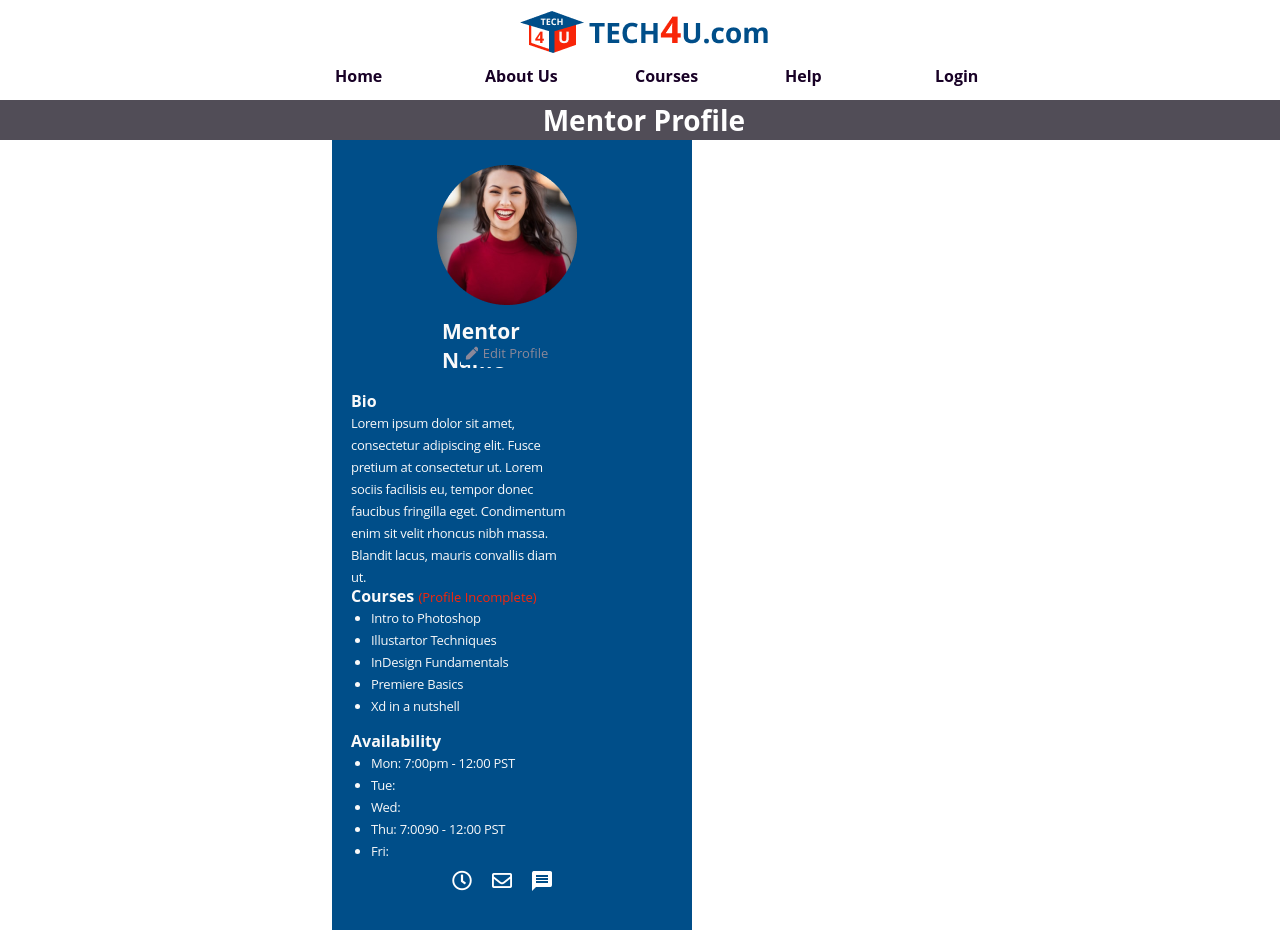
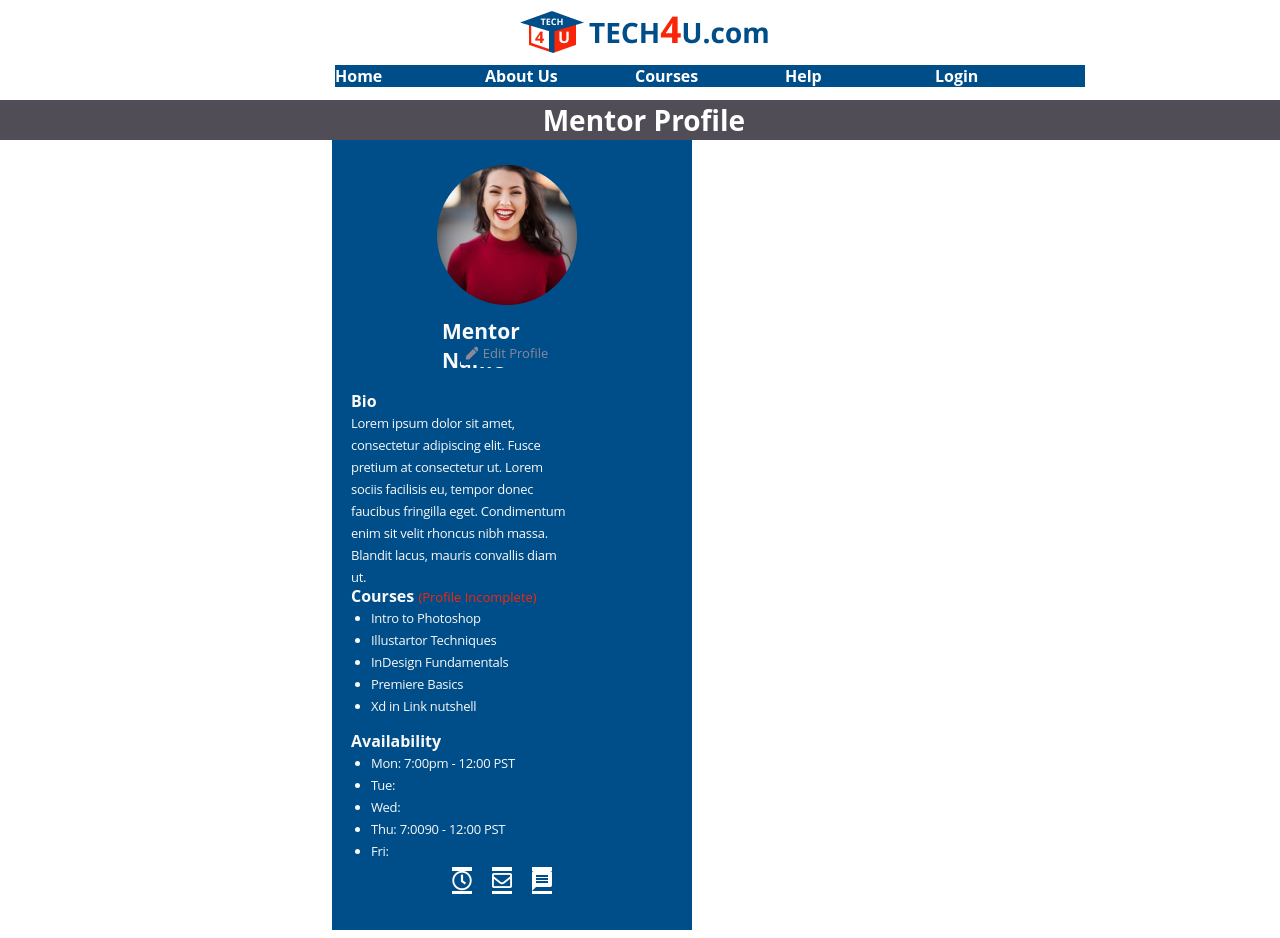
Before and after one commit to reskillamericans/Selflearning-Team1-FE, a React (Create React App) app: page /profile in a window 1280 px wide. Shown: the top 938 px of the page. Built offline with nearby package versions, Linux system fonts and the light colour scheme.

Commit message:
bug fixes and routers

```diff
--- a/src/App.js
+++ b/src/App.js
@@ -1,13 +1,17 @@
-import React from "react"
-import MentorProfile from "./component/MentorProfile/MentorProfile"
+import React from "react";
+import MentorProfile from "./component/MentorProfile/MentorProfile";
+import { BrowserRouter as Router, Route, Link, Switch } from "react-router-dom";
 
 function App() {
   return (
     <div className="app">
-      <MentorProfile />
+      <Router>
+        <Switch>
+          <Route exact path="/profile" component={MentorProfile} />
+        </Switch>
+      </Router>
     </div>
-  )
-
+  );
 }
 
-export default App
+export default App;
--- a/src/component/MentorProfile/MentorProfile.css
+++ b/src/component/MentorProfile/MentorProfile.css
@@ -6,7 +6,7 @@
 }
 
 body {
-	font-family: 'Open Sans', sans-serif;
+  font-family: "Open Sans", sans-serif;
 }
 /* Navbar */
 
@@ -199,7 +199,7 @@ header {
 .fa-clock,
 .fa-envelope,
 .message1,
-a {
+#a {
   background-color: #004e89;
   color: #ffffff;
 }
@@ -1117,7 +1117,7 @@ button {
 
 @media only screen and (max-width: 688px) {
   body {
-		font-family: 'Open Sans', sans-serif;
+    font-family: "Open Sans", sans-serif;
   }
   /* Navbar */
 
@@ -1317,7 +1317,7 @@ button {
   .fa-clock,
   .fa-envelope,
   .message1,
-	a {
+  #a {
     background-color: #004e89;
     color: #ffffff;
   }
@@ -2235,7 +2235,7 @@ button {
 @media only screen and (max-width: 1324px) {
   body {
     width: 100%;
-		font-family: 'Open Sans', sans-serif;
+    font-family: "Open Sans", sans-serif;
   }
   /* Navbar */
 
@@ -2435,7 +2435,7 @@ button {
   .fa-clock,
   .fa-envelope,
   .message1,
-	a {
+  #a {
     background-color: #004e89;
     color: #ffffff;
   }
--- a/src/component/MentorProfile/MentorProfile.js
+++ b/src/component/MentorProfile/MentorProfile.js
@@ -1,43 +1,58 @@
-import logo from "../../images/Logo.png"
-import message1 from "../../images/message1.png"
-import message from "../../images/message.png"
-import message3 from "../../images/message3.png"
-import Mentor from "../../images/Mentor Picture.png"
-import Student1 from "../../images/Student Picture.png"
-import Student2 from "../../images/Student Picture2.png"
-import Student3 from "../../images/Student Picture3.png"
-import Student4 from "../../images/Student Picture4.png"
-import Student5 from "../../images/Student Picture5.png"
-import Student6 from "../../images/Student Picture6.png"
-import Student7 from "../../images/Student Picture7.png"
-import calendar from "../../images/calendar days.png"
-import month from "../../images/month switcher.png"
-import notes from "../../images/notes.png"
-
-import  "../../component/MentorProfile/MentorProfile.css"
-
+import logo from "../../images/Logo.png";
+import message1 from "../../images/message1.png";
+import message from "../../images/message.png";
+import message3 from "../../images/message3.png";
+import Mentor from "../../images/Mentor Picture.png";
+import Student1 from "../../images/Student Picture.png";
+import Student2 from "../../images/Student Picture2.png";
+import Student3 from "../../images/Student Picture3.png";
+import Student4 from "../../images/Student Picture4.png";
+import Student5 from "../../images/Student Picture5.png";
+import Student6 from "../../images/Student Picture6.png";
+import Student7 from "../../images/Student Picture7.png";
+import calendar from "../../images/calendar days.png";
+import month from "../../images/month switcher.png";
+import notes from "../../images/notes.png";
+import { Link } from "react-router-dom";
+import "../../component/MentorProfile/MentorProfile.css";
 
 function MentorProfile() {
-
   return (
     <>
-
       <header>
         {/* Navbar */}
-        <img class="logo" src={logo} />
+        <img class="logo" src={logo} alt="logo" />
 
         <nav>
           <ul class="menu">
-            <li class="nav-item"><a href="#" class="nav-link">Home</a></li>
-            <li class="nav-item"><a href="#" class="nav-link">About Us</a></li>
-            <li class="nav-item"><a href="#" class="nav-link">Courses</a></li>
-            <li class="nav-item"><a href="#" class="nav-link">Help</a></li>
-            <li class="nav-item"><a href="#" class="nav-link">Login</a></li>
+            <li class="nav-item">
+              <Link to="#" class="nav-link" id="a">
+                Home
+              </Link>
+            </li>
+            <li class="nav-item">
+              <Link to="#" class="nav-link" id="a">
+                About Us
+              </Link>
+            </li>
+            <li class="nav-item">
+              <Link to="#" class="nav-link" id="a">
+                Courses
+              </Link>
+            </li>
+            <li class="nav-item">
+              <Link to="#" class="nav-link" id="a">
+                Help
+              </Link>
+            </li>
+            <li class="nav-item">
+              <Link to="#" class="nav-link" id="a">
+                Login
+              </Link>
+            </li>
           </ul>
         </nav>
-
       </header>
-
 
       <main>
         {/* Top Bar */}
@@ -46,7 +61,6 @@ function MentorProfile() {
 
         {/* Side Bar */}
         <section class="side-bar">
-
           <img class="mentor" src={Mentor} />
           <h3 class="mentor-name">Mentor Name</h3>
 
@@ -55,30 +69,29 @@ function MentorProfile() {
             <span class="text">Edit Profile</span>
           </div>
 
-
-
           <div class="bio">
             <h4>Bio</h4>
             <p>
-              Lorem ipsum dolor sit amet, consectetur adipiscing elit. Fusce pretium at consectetur ut. Lorem sociis facilisis eu, tempor donec faucibus fringilla eget. Condimentum enim sit velit rhoncus nibh massa. Blandit lacus, mauris convallis diam ut.
+              Lorem ipsum dolor sit amet, consectetur adipiscing elit. Fusce
+              pretium at consectetur ut. Lorem sociis facilisis eu, tempor donec
+              faucibus fringilla eget. Condimentum enim sit velit rhoncus nibh
+              massa. Blandit lacus, mauris convallis diam ut.
             </p>
           </div>
 
           <div class="courses">
-
             <div class="courses-header">
-              <h4>Courses <span class="courses-sub">(Profile Incomplete)</span></h4>
+              <h4>
+                Courses <span class="courses-sub">(Profile Incomplete)</span>
+              </h4>
             </div>
-
-
-
 
             <ul class="curriculum">
               <li>Intro to Photoshop</li>
               <li>Illustartor Techniques</li>
               <li>InDesign Fundamentals</li>
               <li>Premiere Basics</li>
-              <li>Xd in a nutshell</li>
+              <li>Xd in Link nutshell</li>
             </ul>
           </div>
 
@@ -95,9 +108,15 @@ function MentorProfile() {
 
           <div class="contact">
             <div class="mentor-icons">
-              <a href="#" target="_blank"><i class="far fa-clock"></i></a>
-              <a href="#" target="_blank"><i class="far fa-envelope"></i></a>
-              <a href="#" target="_blank"><img class="message1" src={message1} /></a>
+              <Link to="#" target="_blank">
+                <i class="far fa-clock"></i>
+              </Link>
+              <Link to="#" target="_blank">
+                <i class="far fa-envelope"></i>
+              </Link>
+              <Link to="#" target="_blank">
+                <img class="message1" src={message1} />
+              </Link>
             </div>
           </div>
         </section>
@@ -105,22 +124,23 @@ function MentorProfile() {
         {/* Mentor Dashboard */}
         <div class="container">
           <div class="mentor-dashboard">
-
             <button class="primary-btn">Dashboard</button>
 
             <div class="mentor-section">
               <div class="schedule">
-
                 <div class="schedule-icons">
                   <div class="calendar-icon">
                     <i class="fas fa-calendar-alt"></i>
-                    <p><span class="schedule-text">Schedule</span></p>
-
+                    <p>
+                      <span class="schedule-text">Schedule</span>
+                    </p>
                   </div>
 
                   <div class="edit-icon">
                     <i class="fas fa-pen"></i>
-                    <p><span class="edit-text">Edit</span></p>
+                    <p>
+                      <span class="edit-text">Edit</span>
+                    </p>
                   </div>
                 </div>
               </div>
@@ -146,7 +166,9 @@ function MentorProfile() {
 
                 <div class="student-info1">
                   <h4>Student Name </h4>
-                  <p class="info1">Date: 6/17/21 <span>(1 day ago)</span></p>
+                  <p class="info1">
+                    Date: 6/17/21 <span>(1 day ago)</span>
+                  </p>
 
                   <div class="reply">
                     <i class="fas fa-reply"></i>
@@ -156,23 +178,18 @@ function MentorProfile() {
                 </div>
               </div>
 
-
-
-
-
               <p class="reply-message">
-                Lorem ipsum dolor sit amet, consectetur adipiscing elit. Pharetra dictum odio sed proin sapien mi vol
+                Lorem ipsum dolor sit amet, consectetur adipiscing elit.
+                Pharetra dictum odio sed proin sapien mi vol
               </p>
             </div>
           </div>
 
           {/* Student who need help */}
 
-
-
           {/* Card1 */}
 
-          < div class="need">
+          <div class="need">
             <button class="primary-btn2">Students who need help</button>
 
             <div class="middle">
@@ -181,20 +198,27 @@ function MentorProfile() {
 
                 <div class="card1-info">
                   <h4>Student Name</h4>
-                  <p>Date of request: 6/16/21 <span>(2 day ago)</span></p>
+                  <p>
+                    Date of request: 6/16/21 <span>(2 day ago)</span>
+                  </p>
                 </div>
 
-                <div class='card1-title'>
-                  <h5>Needs Help With: <span>Photoshop</span></h5>
+                <div class="card1-title">
+                  <h5>
+                    Needs Help With: <span>Photoshop</span>
+                  </h5>
                 </div>
 
                 <div class="card1-message">
                   <div class="card1-text">
                     <p>
-                      Lorem ipsum dolor sit amet, consectetur adipiscing elit. Pharetra dictum odio sed proin sapien mi volutpat et magna. Sed nibh non tempor augue gravida. Ut sit risus arcu tellus. Aliquam sit nunc, sapien iaculis consectetur quam augue amet.
+                      Lorem ipsum dolor sit amet, consectetur adipiscing elit.
+                      Pharetra dictum odio sed proin sapien mi volutpat et
+                      magna. Sed nibh non tempor augue gravida. Ut sit risus
+                      arcu tellus. Aliquam sit nunc, sapien iaculis consectetur
+                      quam augue amet.
                     </p>
                   </div>
-
 
                   <div class="card1-reply">
                     <i class="fas fa-reply"></i>
@@ -211,20 +235,27 @@ function MentorProfile() {
 
                 <div class="card2-info">
                   <h4>Student Name</h4>
-                  <p>Date: 6/17/21 <span>(1 day ago)</span></p>
+                  <p>
+                    Date: 6/17/21 <span>(1 day ago)</span>
+                  </p>
                 </div>
 
                 <div class="card2-title">
-                  <h5>Needs Help With: <span>Illustartor</span></h5>
+                  <h5>
+                    Needs Help With: <span>Illustartor</span>
+                  </h5>
                 </div>
 
                 <div class="card2-message">
                   <div class="card2-text">
                     <p>
-                      Lorem ipsum dolor sit amet, consectetur adipiscing elit. Pharetra dictum odio sed proin sapien mi volutpat et magna. Sed nibh non tempor augue gravida. Ut sit risus arcu tellus. Aliquam sit nunc, sapien iaculis consectetur quam augue amet.
+                      Lorem ipsum dolor sit amet, consectetur adipiscing elit.
+                      Pharetra dictum odio sed proin sapien mi volutpat et
+                      magna. Sed nibh non tempor augue gravida. Ut sit risus
+                      arcu tellus. Aliquam sit nunc, sapien iaculis consectetur
+                      quam augue amet.
                     </p>
                   </div>
-
                 </div>
 
                 <div class="card2-reply">
@@ -236,35 +267,34 @@ function MentorProfile() {
             </div>
           </div>
 
-
-
-
           {/* Students you have helped */}
-
-
 
           {/* Card3 */}
           <div class="have">
-            <button class="primary-btn3"><span></span>Students you have helped</button>
+            <button class="primary-btn3">
+              <span></span>Students you have helped
+            </button>
 
             <div class="last-section">
-
               <div class="card3">
                 <img class="student3" src={Student3} />
 
-
                 <div class="card3-info">
                   <h4>Student Name</h4>
-                    <p class="course">Course Taken: <span>Introduction to Photoshop layers</span></p>
-                    <p class="date">Course Date: <span>5/13/21</span></p>
+                  <p class="course">
+                    Course Taken: <span>Introduction to Photoshop layers</span>
+                  </p>
+                  <p class="date">
+                    Course Date: <span>5/13/21</span>
+                  </p>
                 </div>
 
-
                 <div class="card3-icons">
-                  <img class="notes" src={notes}/> Course Notes
-                  <i class="far fa-envelope"></i><span> Email</span>
-
-                  <img class="message" src={message3} /> <span class="card3-text">Message</span>
+                  <img class="notes" src={notes} /> Course Notes
+                  <i class="far fa-envelope"></i>
+                  <span> Email</span>
+                  <img class="message" src={message3} />{" "}
+                  <span class="card3-text">Message</span>
                 </div>
               </div>
 
@@ -272,19 +302,22 @@ function MentorProfile() {
               <div class="card4">
                 <img class="student4" src={Student4} />
 
-
                 <div class="card4-info">
                   <h4>Student Name</h4>
-                  <p class="course">Course Taken: <span>Illustrator Techniques</span></p>
-                  <p class="date">Course Date: <span>5/10/21</span></p>
+                  <p class="course">
+                    Course Taken: <span>Illustrator Techniques</span>
+                  </p>
+                  <p class="date">
+                    Course Date: <span>5/10/21</span>
+                  </p>
                 </div>
-
 
                 <div class="card4-icons">
                   <img class="notes" src={notes} /> Course Notes
-                  <i class="far fa-envelope"></i><span> Email</span>
-
-                  <img class="message" src={message3} /> <span class="card4-text">Message</span>
+                  <i class="far fa-envelope"></i>
+                  <span> Email</span>
+                  <img class="message" src={message3} />{" "}
+                  <span class="card4-text">Message</span>
                 </div>
               </div>
 
@@ -292,19 +325,22 @@ function MentorProfile() {
               <div class="card5">
                 <img class="student5" src={Student5} />
 
-
                 <div class="card5-info">
                   <h4>Student Name</h4>
-                  <p class="course">Course Taken: <span>Indesign Fundamentals</span></p>
-                  <p class="date">Course Date: <span>5/9/21</span></p>
+                  <p class="course">
+                    Course Taken: <span>Indesign Fundamentals</span>
+                  </p>
+                  <p class="date">
+                    Course Date: <span>5/9/21</span>
+                  </p>
                 </div>
-
 
                 <div class="card5-icons">
                   <img class="notes" src={notes} /> Course Notes
-                  <i class="far fa-envelope"></i><span> Email</span>
-
-                  <img class="message" src={message3} /> <span class="card5-text">Message</span>
+                  <i class="far fa-envelope"></i>
+                  <span> Email</span>
+                  <img class="message" src={message3} />{" "}
+                  <span class="card5-text">Message</span>
                 </div>
               </div>
 
@@ -312,53 +348,51 @@ function MentorProfile() {
               <div class="card6">
                 <img class="student6" src={Student6} />
 
-
                 <div class="card6-info">
                   <h4>Student Name</h4>
-                  <p class="course">Course Taken: <span>Premiere Basics</span></p>
-                  <p class="date">Course Date: <span>5/7/21</span></p>
+                  <p class="course">
+                    Course Taken: <span>Premiere Basics</span>
+                  </p>
+                  <p class="date">
+                    Course Date: <span>5/7/21</span>
+                  </p>
                 </div>
-
 
                 <div class="card6-icons">
                   <img class="notes" src={notes} /> Course Notes
-                  <i class="far fa-envelope"></i><span> Email</span>
-
-                  <img class="message" src={message3} /> <span class="card6-text">Message</span>
+                  <i class="far fa-envelope"></i>
+                  <span> Email</span>
+                  <img class="message" src={message3} />{" "}
+                  <span class="card6-text">Message</span>
                 </div>
               </div>
 
               {/* Card7 */}
               <div class="card7">
-                <img class="student7" src={Student7} />
-
+                <img class="student7" src={Student7} alt="student" />
 
                 <div class="card7-info">
                   <h4>Student Name</h4>
-                  <p class="course">Course Taken: <span>Xd in a nutshell</span></p>
-                  <p class="date">Course Date: <span>5/3/21</span></p>
+                  <p class="course">
+                    Course Taken: <span>Xd in Link nutshell</span>
+                  </p>
+                  <p class="date">
+                    Course Date: <span>5/3/21</span>
+                  </p>
                 </div>
 
-
                 <div class="card7-icons">
-                  <img class="notes" src={notes} /> Course Notes
-                  <i class="far fa-envelope"></i><span> Email</span>
-
-                  <img class="message" src={message3} /> <span class="card7-text">Message</span>
+                  <img class="notes" src={notes} alt="notes"/> Course Notes
+                  <i class="far fa-envelope"></i>
+                  <span> Email</span>
+                  <img class="message" src={message3} alt="message"/>{" "}
+                  <span class="card7-text">Message</span>
                 </div>
               </div>
-
             </div>
-
-
           </div>
-
         </div>
-
       </main>
-
-
-
     </>
   );
 }
```
Lines whose indentation alone changed are shown as unchanged.
